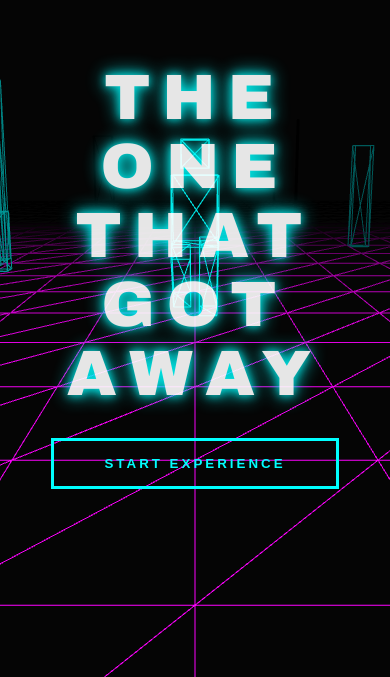
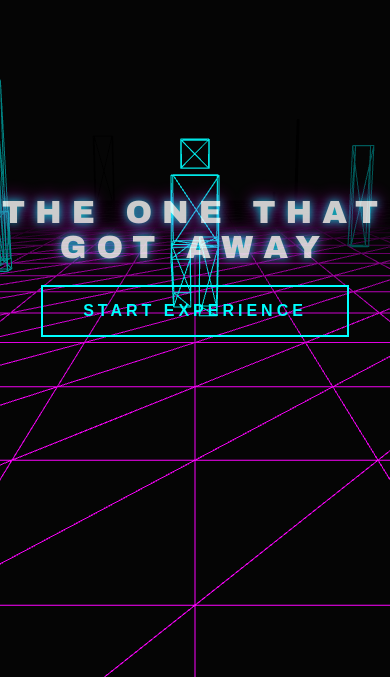
Before and after one commit to yogeshdahal90-bht/3js-visualizer-engine, a plain HTML site: page index.html in a window 390 px wide. Shown: the part 167-844 px from the top of the page. Drawn offline with nearby package versions, Linux system fonts and the light colour scheme; animation ran at ten frames a second.

Commit message:
Refactor CSS styles for responsiveness and aesthetics

```diff
--- a/style.css
+++ b/style.css
@@ -1,45 +1,53 @@
 body {
     margin: 0;
-    overflow: hidden;
+    padding: 0;
+    overflow: hidden; /* Stops the page from wobbling */
     background-color: #000;
     display: flex;
     justify-content: center;
     align-items: center;
+    height: 100vh;
+    width: 100vw;
 }
 
 #ui-container {
     position: absolute;
     text-align: center;
     z-index: 10;
-    font-family: 'Arial Black', sans-serif;
+    font-family: 'Arial Black', Gadget, sans-serif;
     color: white;
-    pointer-events: none; /* Allows clicks to pass through to button */
+    pointer-events: none; /* Let's you click through the text to the button */
 }
 
 #song-title {
-    font-size: 4rem;
-    letter-spacing: 12px;
-    margin-bottom: 30px;
-    text-transform: uppercase;
-    /* Neon glow effect */
-    text-shadow: 0 0 10px #00ffff, 0 0 20px #00ffff;
-    opacity: 0.9;
+    font-size: clamp(2rem, 8vw, 4rem); /* Responsive size */
+    letter-spacing: 10px;
+    margin-bottom: 20px;
+    text-shadow: 0 0 10px #00ffff, 0 0 20px #ff00ff; /* Dual glow */
+    opacity: 0.8;
+    transition: opacity 2s ease;
 }
 
 button {
-    pointer-events: auto; /* Makes button clickable again */
-    padding: 15px 50px;
+    pointer-events: auto;
+    padding: 15px 40px;
     background: transparent;
-    border: 3px solid #00ffff;
+    border: 2px solid #00ffff;
     color: #00ffff;
+    font-size: 1rem;
     font-weight: bold;
     cursor: pointer;
-    transition: 0.3s;
-    letter-spacing: 3px;
+    text-transform: uppercase;
+    letter-spacing: 4px;
+    transition: all 0.3s ease;
 }
 
 button:hover {
     background: #00ffff;
-    color: black;
-    box-shadow: 0 0 30px #00ffff;
+    color: #000;
+    box-shadow: 0 0 20px #00ffff;
 }
+
+canvas {
+    display: block;
+}
```
